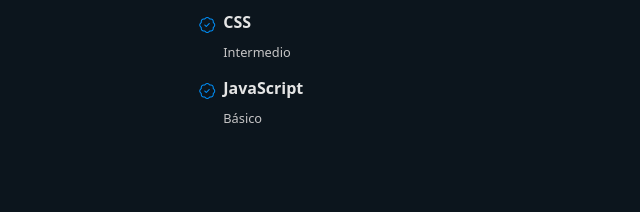
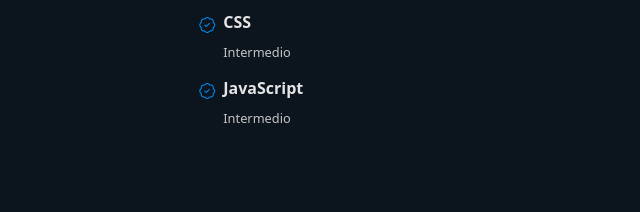
Before and after one commit to JosueGarciaSilva/Resume, a plain HTML site: page index.html in a window 1280 px wide. Shown: the part 1948-2160 px from the top of the page, 319-959 px from the left. Drawn offline with nearby package versions, Linux system fonts and the light colour scheme; files whose address does not match are found by name.

Commit message:
cambios js

```diff
--- a/index.html
+++ b/index.html
@@ -293,7 +293,7 @@
 
                         <div>
                           <h3 class="skills__name">JavaScript</h3>
-                          <span class="skills__level">Básico</span>
+                          <span class="skills__level">Intermedio</span>
                         </div>
                       </div>
                     </div>
@@ -433,7 +433,7 @@
 
                           <div>
                             <h3 class="skills__name">JavaScript</h3>
-                            <span class="skills__level">Básico</span>
+                            <span class="skills__level">Intermedio</span>
                           </div>
                         </div>
                       </div>
@@ -674,7 +674,7 @@
 
                   <div>
                     <h3 class="skills__name">JavaScript</h3>
-                    <span class="skills__level">Básico</span>
+                    <span class="skills__level">Intermedio</span>
                   </div>
                 </div>
               </div>
```
